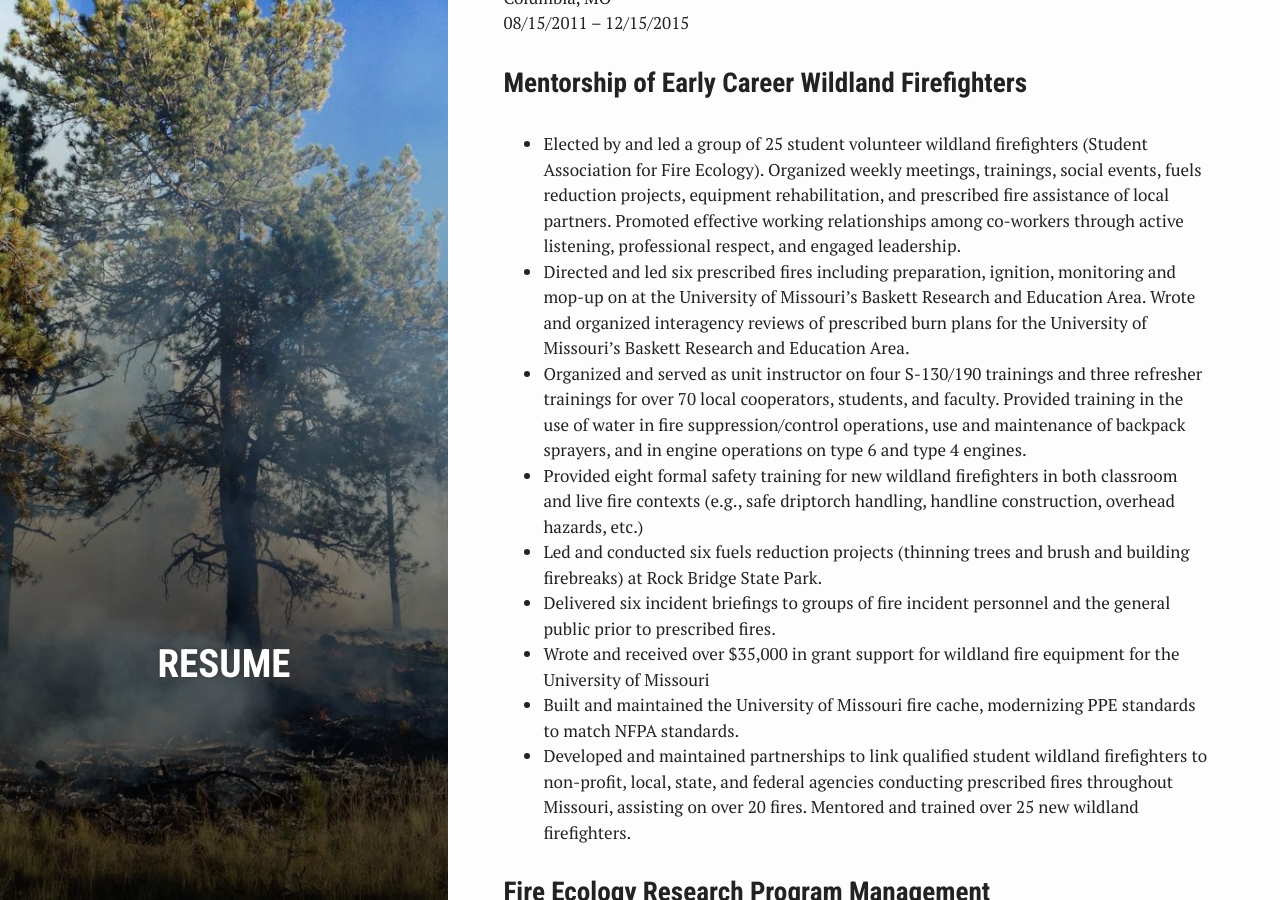
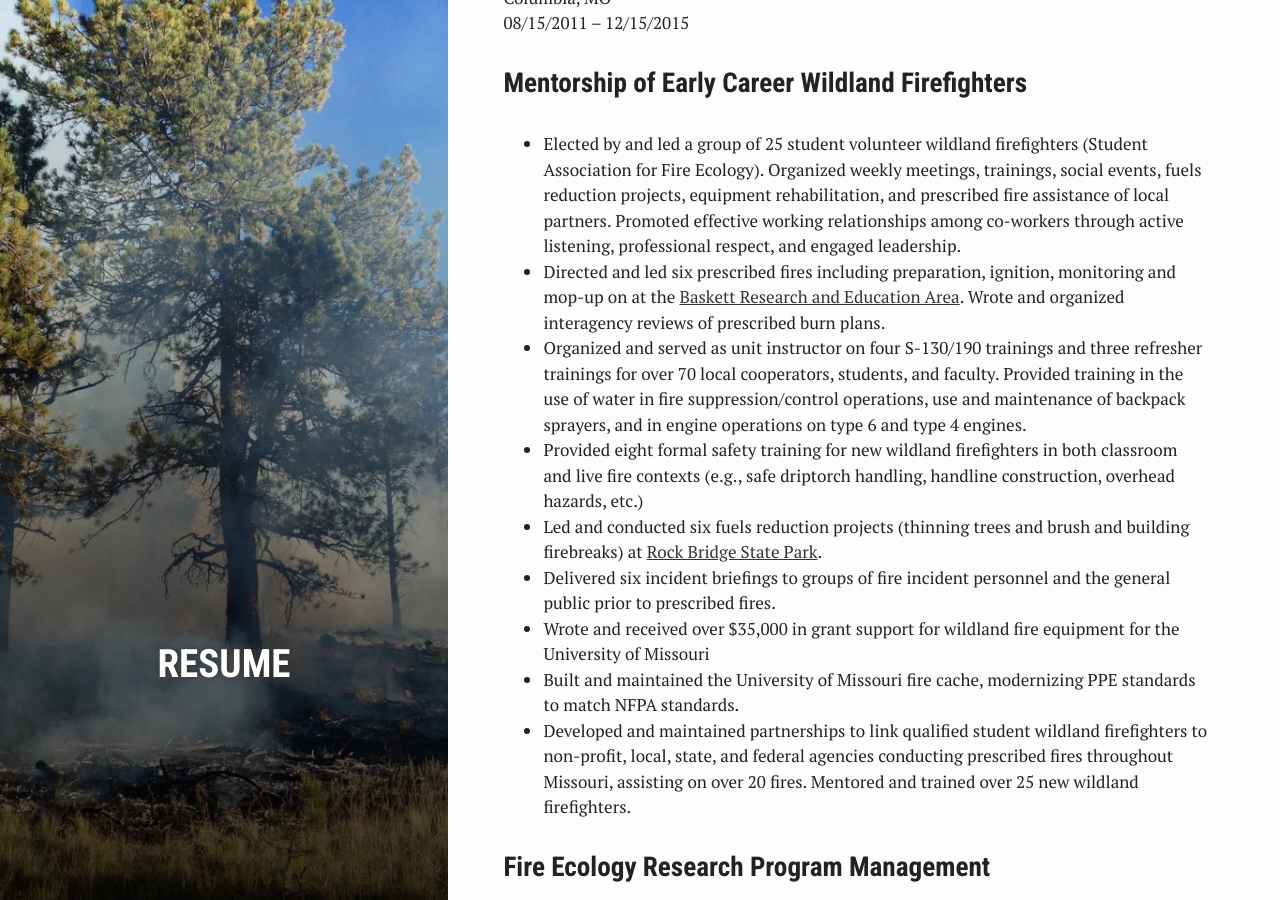
Before and after one commit to danielg7/danielg7.github.io, a Jekyll site: the page built from resume.md, in a window 1280 px wide and 900 px high, scrolled down 2732 px. Built offline with Jekyll 4.4.1, drawn with Linux system fonts in a browser that asks for light colours.

Commit message:
More resume tweaks

```diff
--- a/resume.md
+++ b/resume.md
@@ -70,10 +70,10 @@ Columbia, MO
 
 ### Mentorship of Early Career Wildland Firefighters
 * Elected by and led a group of 25 student volunteer wildland firefighters (Student Association for Fire Ecology). Organized weekly meetings, trainings, social events, fuels reduction projects, equipment rehabilitation, and prescribed fire assistance of local partners. Promoted effective working relationships among co-workers through active listening, professional respect, and engaged leadership.
-* Directed and led six prescribed fires including preparation, ignition, monitoring and mop-up on at the University of Missouri’s Baskett Research and Education Area. Wrote and organized interagency reviews of prescribed burn plans for the University of Missouri’s Baskett Research and Education Area.
+* Directed and led six prescribed fires including preparation, ignition, monitoring and mop-up on at the [Baskett Research and Education Area](http://baskett.cafnr.org/). Wrote and organized interagency reviews of prescribed burn plans.
 * Organized and served as unit instructor on four S-130/190 trainings and three refresher trainings for over 70 local cooperators, students, and faculty. Provided training in the use of water in fire suppression/control operations, use and maintenance of backpack sprayers, and in engine operations on type 6 and type 4 engines.
 * Provided eight formal safety training for new wildland firefighters in both classroom and live fire contexts (e.g., safe driptorch handling, handline construction, overhead hazards, etc.)
-* Led and conducted six fuels reduction projects (thinning trees and brush and building firebreaks) at Rock Bridge State Park.
+* Led and conducted six fuels reduction projects (thinning trees and brush and building firebreaks) at [Rock Bridge State Park](https://mostateparks.com/park/rock-bridge-memorial-state-park).
 * Delivered six incident briefings to groups of fire incident personnel and the general public prior to prescribed fires.
 * Wrote and received over $35,000 in grant support for wildland fire equipment for the University of Missouri
 * Built and maintained the University of Missouri fire cache, modernizing PPE standards to match NFPA standards.
```
